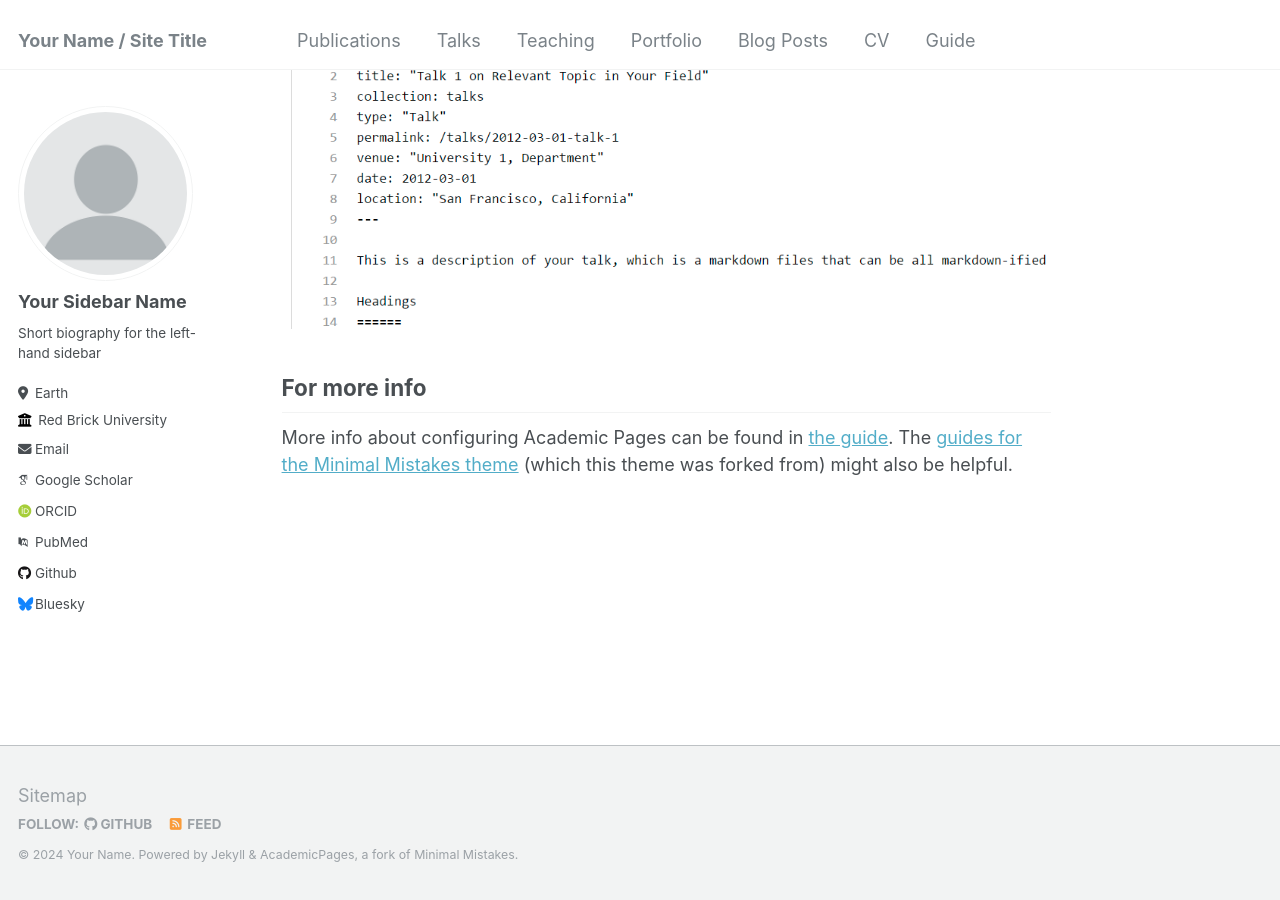
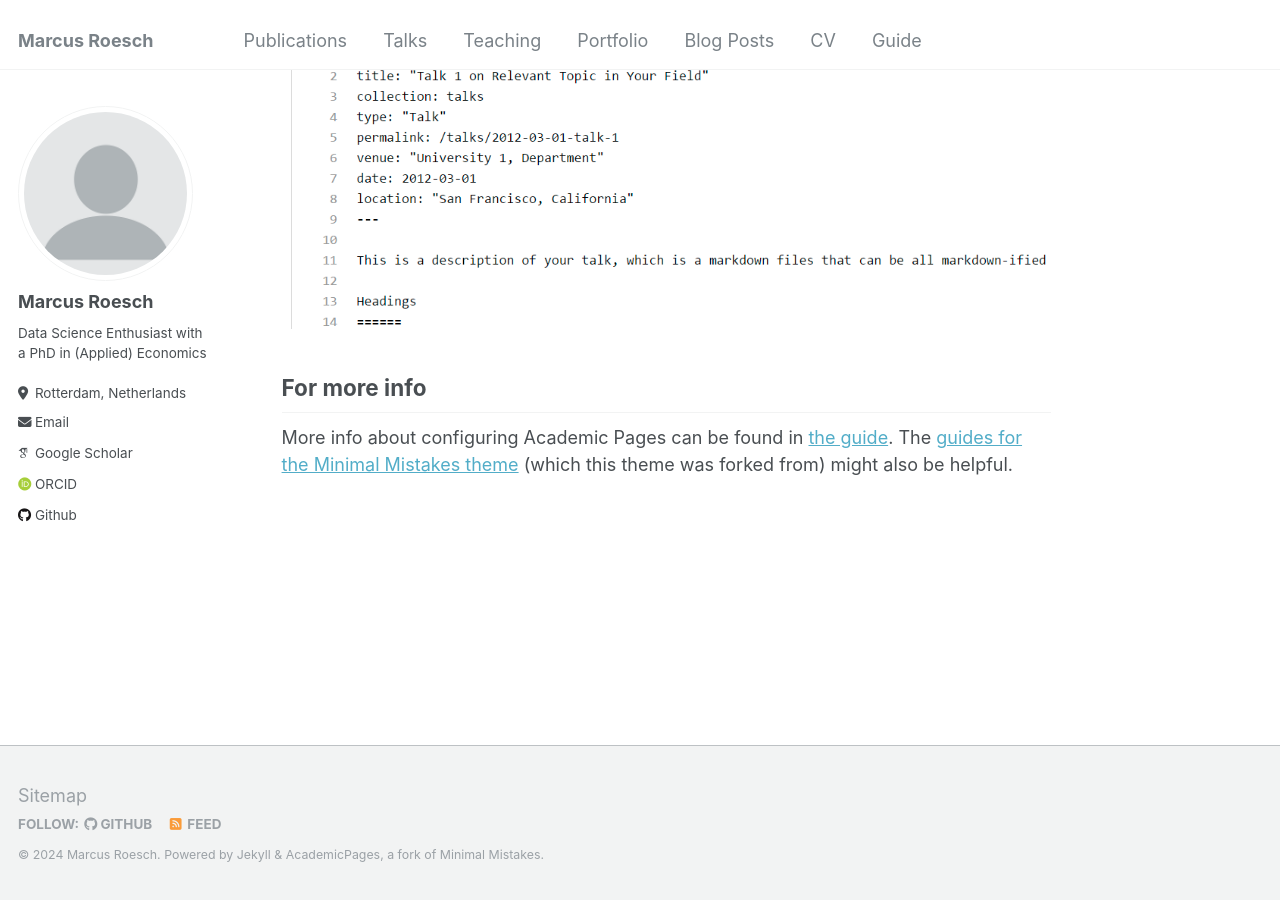
Before and after one commit to mrcsrsch/mrcsrsch-mrcsrsch.github.io, a Jekyll site: the page built from _pages/about.md, in a window 1280 px wide and 900 px high, scrolled down 2660 px. Built offline with Jekyll 4.4.1, drawn with Linux system fonts in a browser that asks for light colours; some web fonts are replaced.

Commit message:
simple changes

```diff
--- a/_config.yml
+++ b/_config.yml
@@ -8,13 +8,13 @@
 
 # Basic Site Settings
 locale                   : "en-US"
-title                    : "Your Name / Site Title"
+title                    : "Marcus Roesch"
 title_separator          : "-"
-name                     : &name "Your Name"
+name                     : &name "Marcus Roesch"
 description              : &description "personal description"
-url                      : https://academicpages.github.io # the base hostname & protocol for your site e.g. "https://mmistakes.github.io"
+url                      : https://mrcsrsch.github.io # the base hostname & protocol for your site e.g. "https://mmistakes.github.io"
 baseurl                  : "" # the subpath of your site, e.g. "/blog"
-repository               : "academicpages/academicpages.github.io"
+repository               : "mrcsrsch/mrcsrsch.github.io"
 
 # Site Author - The following control what appear as part of the author content on the side bar.
 #               If a field is blank the icon and link will not appear, otherwise it will be shown.
@@ -22,33 +22,33 @@ repository               : "academicpages/academicpages.github.io"
 author:
   # Biographic information
   avatar           : "profile.png"
-  name             : "Your Sidebar Name"
+  name             : "Marcus Roesch"
   pronouns         : # example: "she/her"
-  bio              : "Short biography for the left-hand sidebar"
-  location         : "Earth"
-  employer         : "Red Brick University"
+  bio              : "Data Science Enthusiast with a PhD in (Applied) Economics"
+  location         : "Rotterdam, Netherlands"
+  employer         : #"Red Brick University"
   uri              : # URL
-  email            : "none@example.org"
+  email            : "marcus.accts1@gmail.com"
 
   # Academic websites
   arxiv            : # URL - Update with the correct link to your profile
-  googlescholar    : "https://scholar.google.com/citations?user=PS_CX0AAAAAJ"
+  googlescholar    : "https://scholar.google.com/citations?user=cYp5rDMAAAAJ&hl=en"
   impactstory      : # URL
-  orcid            : "http://orcid.org/yourorcidurl"
+  orcid            : https://orcid.org/0000-0003-4000-0358 #"http://orcid.org/yourorcidurl"
   semantic         : # URL
-  pubmed           : "https://www.ncbi.nlm.nih.gov/pubmed/?term=john+snow"
+  pubmed           : #"https://www.ncbi.nlm.nih.gov/pubmed/?term=john+snow"
   researchgate     : # URL
 
   # Repositories and software development
   bitbucket        : # Username - Update with your username on the site
   codepen          : # Username
   dribbble         : # Username
-  github           : "academicpages"
+  github           : "mrcsrsch"
   kaggle           : # Username
   stackoverflow    : # User number or user number and name (i.e., use "1" or "1/jeff-atwood")
 
   # Social media
-  bluesky          : "bsky.app" # Replace this with you Bluesky username
+  bluesky          : #"bsky.app" # Replace this with you Bluesky username
   facebook         : # Username
   flickr           : # Username
   foursquare       : # Username
```
Also changed, not shown: 2 other files.
